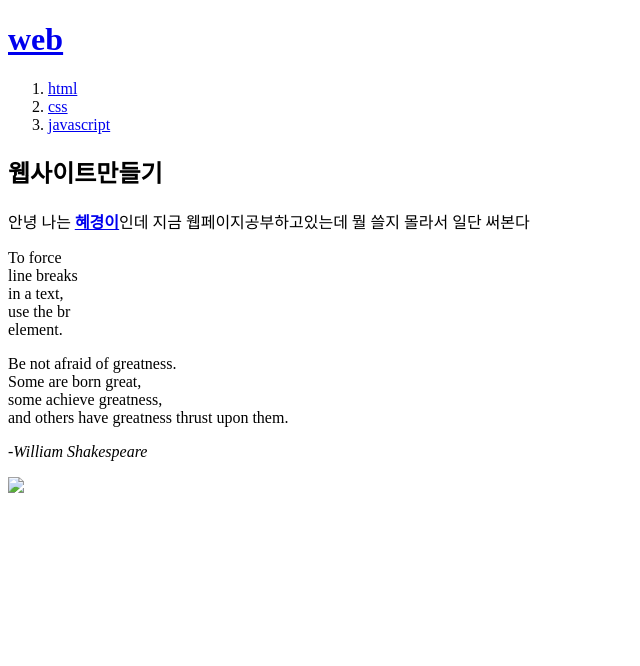
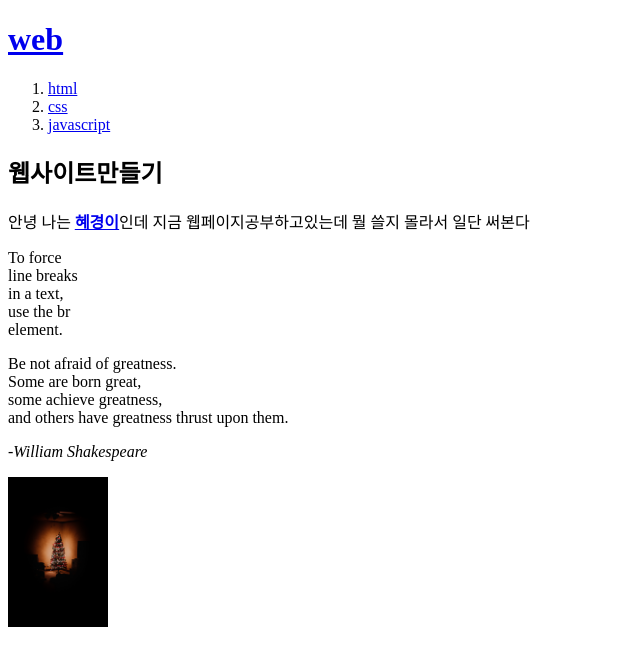
Before and after one commit to maesang2/web2, a plain HTML site: page index.html in a window 1280 px wide. Shown: the whole page, without its empty margins (0-640 px from the left). Drawn offline with Linux system fonts and the light colour scheme.

Commit message:
Update index.html

```diff
--- a/index.html
+++ b/index.html
@@ -27,7 +27,7 @@ and others have greatness thrust upon them.</p>
 
 <p><em>-William Shakespeare</em></p>
 
-<img src="![tree](https://user-images.githubusercontent.com/96185688/146388211-2f5e37a0-914d-49ed-8f7e-e0695d74a34a.jpg)" width ="100">
+<img src="tree.jpg" width ="100">
 
 </body>
 </html>
```
